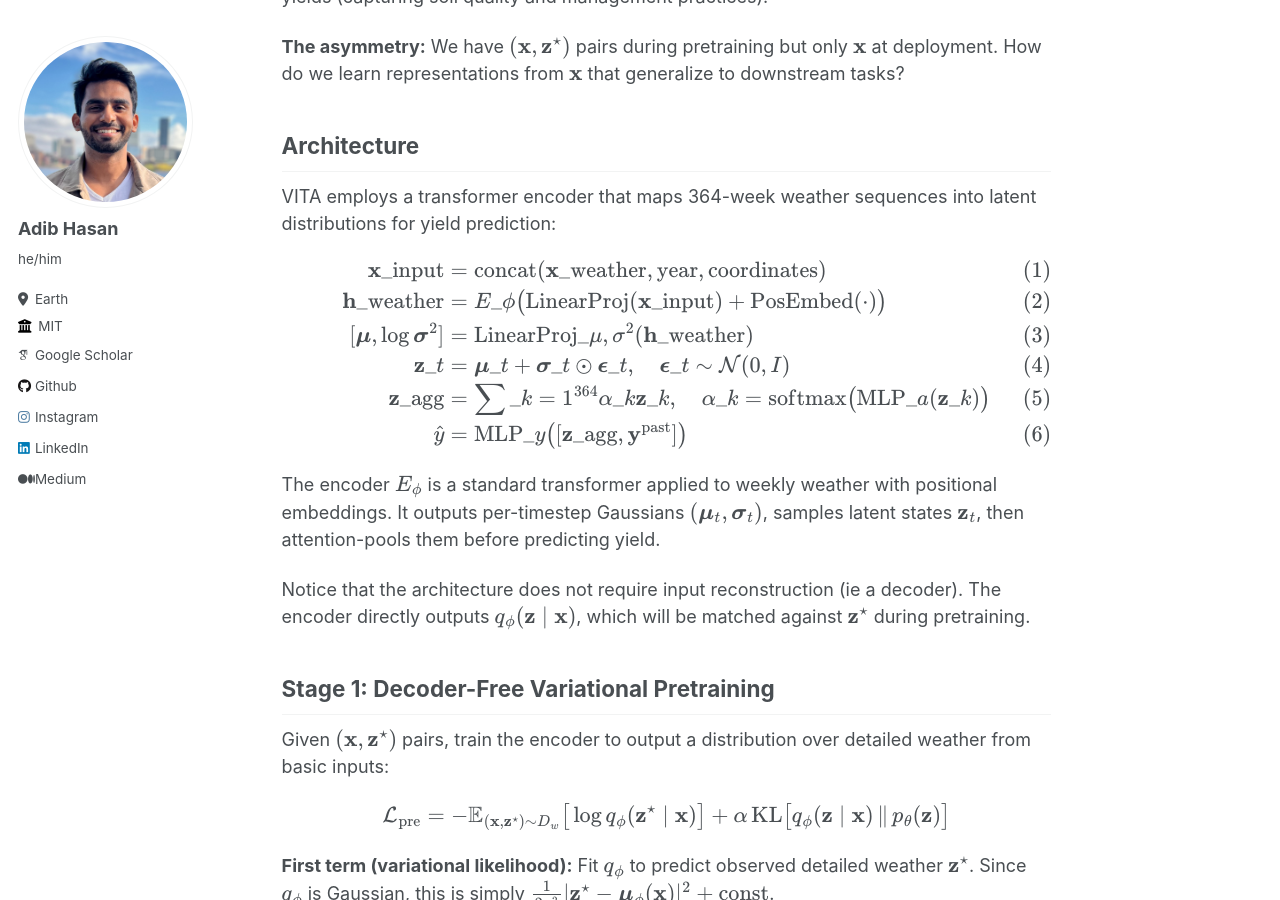
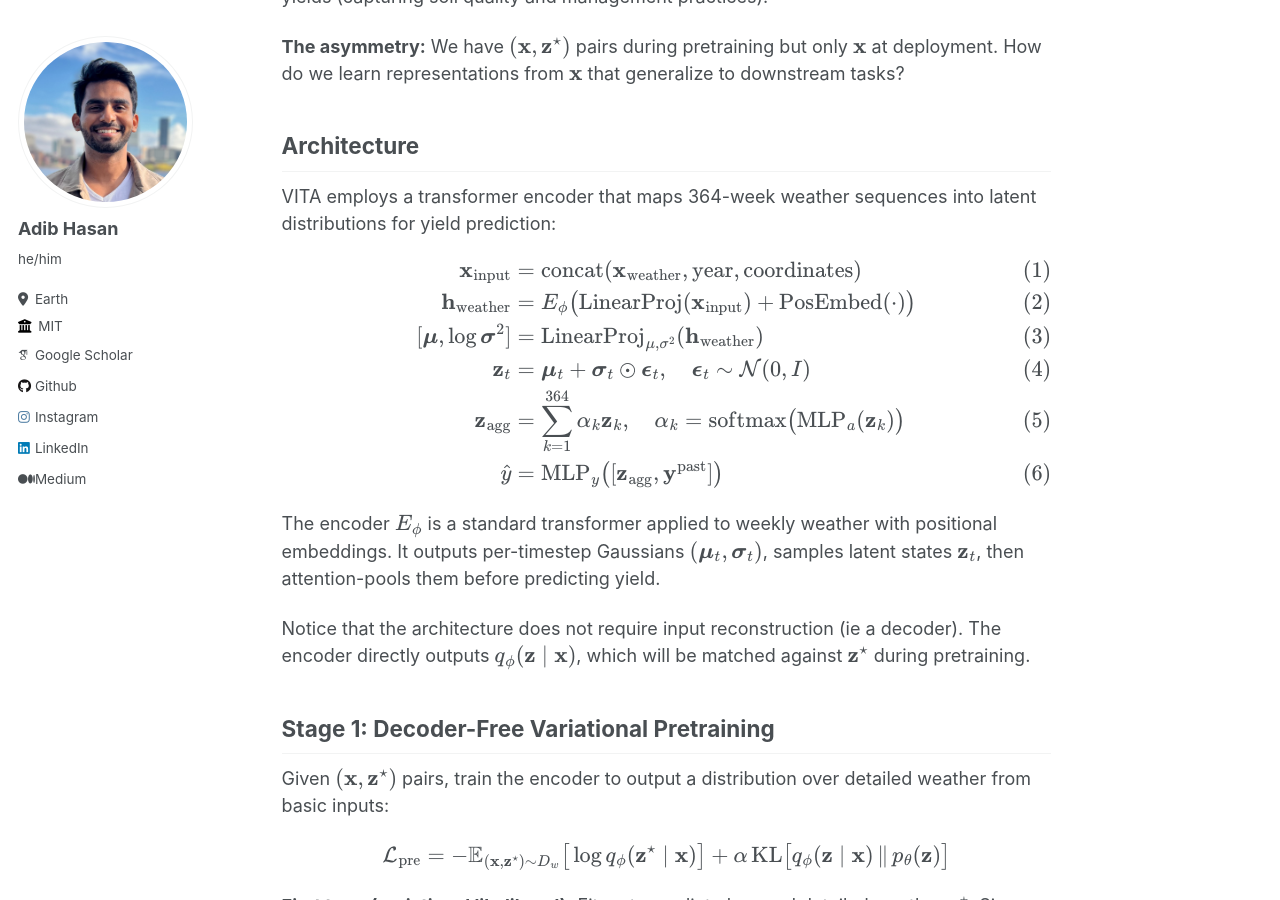
Before and after one commit to Neehan/neehan.github.io, a Jekyll site: the page built from _blog/vita.md, in a window 1280 px wide and 900 px high, scrolled down 1138 px. Built offline with Jekyll 4.4.1, drawn with Linux system fonts in a browser that asks for light colours; some web fonts are replaced.

Commit message:
added vita post

```diff
--- a/_blog/vita.md
+++ b/_blog/vita.md
@@ -27,12 +27,12 @@ VITA employs a transformer encoder that maps 364-week weather sequences into lat
 
 $$
 \begin{align}
-\mathbf{x}\_{\text{input}} &= \text{concat}(\mathbf{x}\_{\text{weather}}, \text{year}, \text{coordinates}) \tag{1}\\
-\mathbf{h}\_{\text{weather}} &= E\_\phi\big(\text{LinearProj}(\mathbf{x}\_{\text{input}}) + \text{PosEmbed}(\cdot)\big) \tag{2}\\
-[\boldsymbol{\mu}, \log \boldsymbol{\sigma}^2] &= \text{LinearProj}\_{\mu,\sigma^2}(\mathbf{h}\_{\text{weather}}) \tag{3}\\
-\mathbf{z}\_t &= \boldsymbol{\mu}\_t + \boldsymbol{\sigma}\_t \odot \boldsymbol{\epsilon}\_t, \quad \boldsymbol{\epsilon}\_t \sim \mathcal{N}(0, I) \tag{4}\\
-\mathbf{z}\_{\text{agg}} &= \sum\_{k=1}^{364} \alpha\_k \mathbf{z}\_k, \quad \alpha\_k = \text{softmax}\big(\text{MLP}\_a(\mathbf{z}\_k)\big) \tag{5}\\
-\hat{y} &= \text{MLP}\_y\big([\mathbf{z}\_{\text{agg}}, \mathbf{y}^{\text{past}}]\big) \tag{6}
+\mathbf{x}_{\text{input}} &= \text{concat}(\mathbf{x}_{\text{weather}}, \text{year}, \text{coordinates}) \tag{1}\\
+\mathbf{h}_{\text{weather}} &= E_\phi\big(\text{LinearProj}(\mathbf{x}_{\text{input}}) + \text{PosEmbed}(\cdot)\big) \tag{2}\\
+[\boldsymbol{\mu}, \log \boldsymbol{\sigma}^2] &= \text{LinearProj}_{\mu,\sigma^2}(\mathbf{h}_{\text{weather}}) \tag{3}\\
+\mathbf{z}_t &= \boldsymbol{\mu}_t + \boldsymbol{\sigma}_t \odot \boldsymbol{\epsilon}_t, \quad \boldsymbol{\epsilon}_t \sim \mathcal{N}(0, I) \tag{4}\\
+\mathbf{z}_{\text{agg}} &= \sum_{k=1}^{364} \alpha_k \mathbf{z}_k, \quad \alpha_k = \text{softmax}\big(\text{MLP}_a(\mathbf{z}_k)\big) \tag{5}\\
+\hat{y} &= \text{MLP}_y\big([\mathbf{z}_{\text{agg}}, \mathbf{y}^{\text{past}}]\big) \tag{6}
 \end{align}
 $$
 
```
